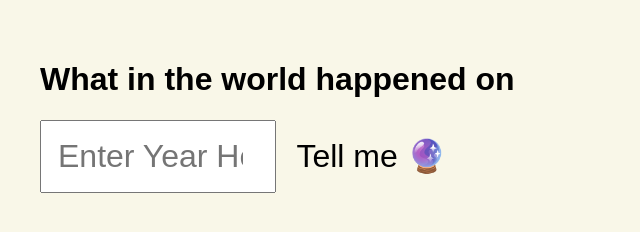
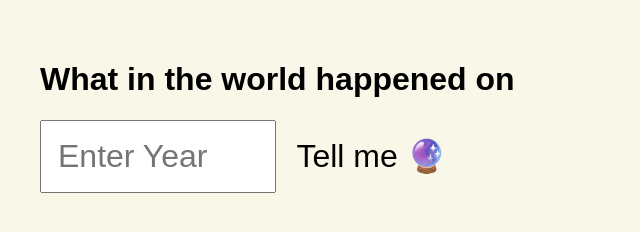
Before and after one commit to shivanidotsingh/parallel, a plain HTML site: page index.html in a window 1280 px wide. Shown: the full height of the page, 0-640 px from the left. Drawn offline with Linux system fonts and the light colour scheme.

Commit message:
Update index.html

```diff
--- a/index.html
+++ b/index.html
@@ -9,7 +9,7 @@
 <body>
   <main>
     <h1> What in the world happened on </h1>
-    <input type="number" id="yearInput" placeholder="Enter Year Here" min="1820" max="2010" />
+    <input type="number" id="yearInput" placeholder="Enter Year" min="1820" max="2010" />
     <button onclick="showEvents()"> Tell me 🔮 </button>
     <div id="eventDisplay">
       <p id="event1"></p>
```
